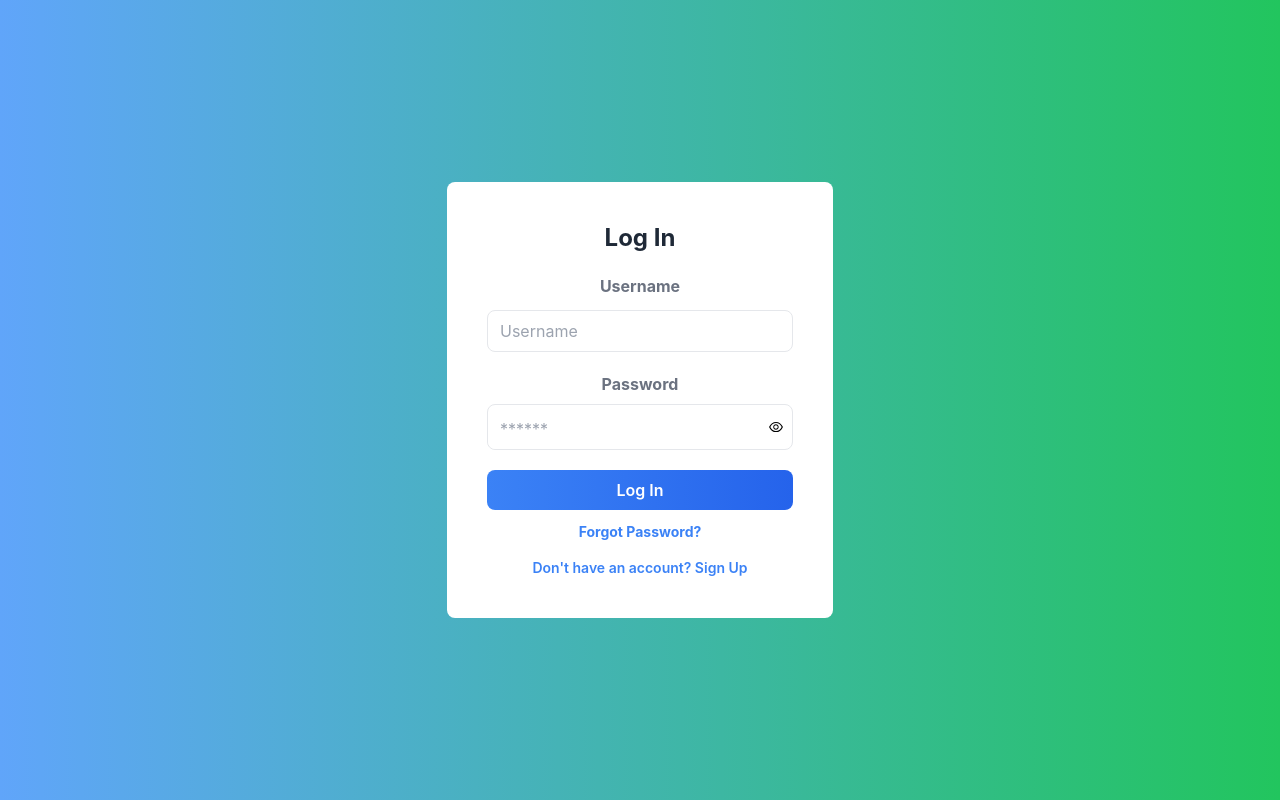
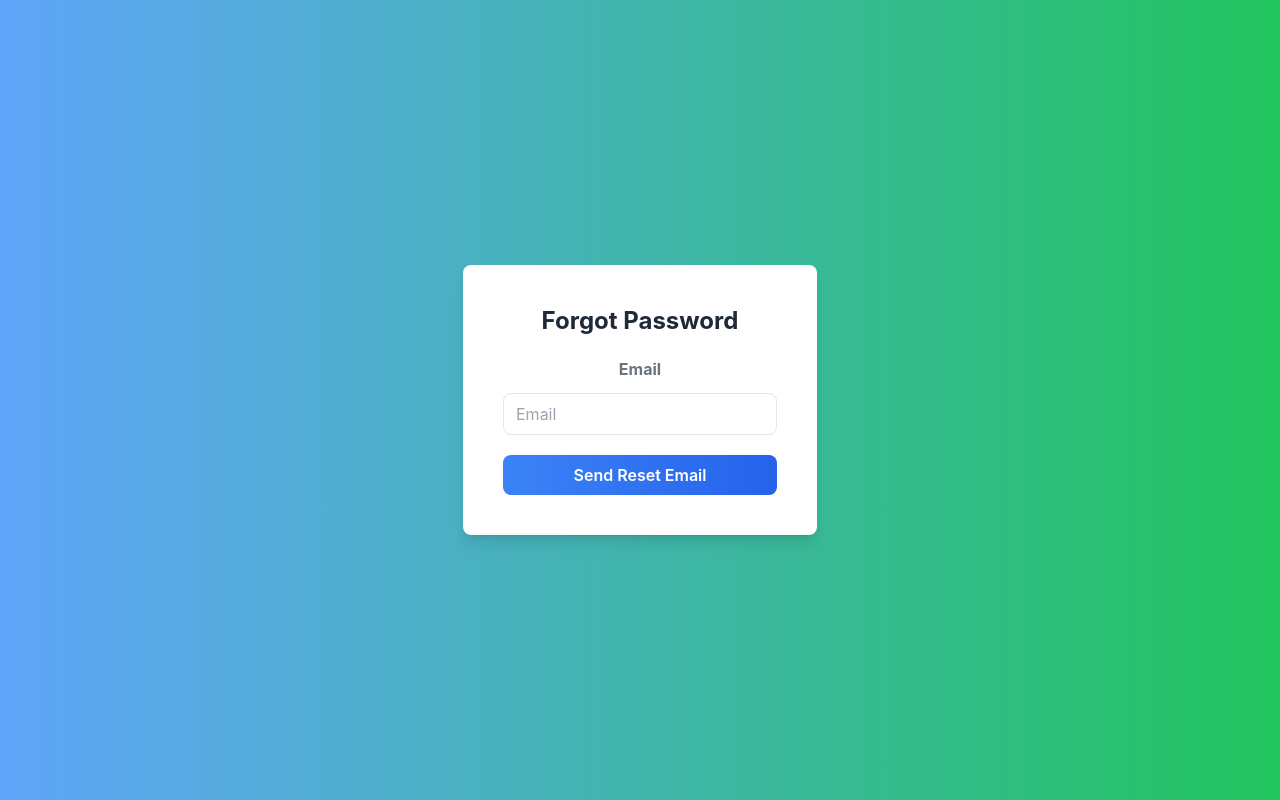
Before and after one commit to Bogdan-Oprisiu/amigo-fe, a React (Create React App) app: page /ForgotPassword in a window 1280 px wide. Before the commit this address led to /Authentication. Built offline with nearby package versions, Linux system fonts and the light colour scheme.

Commit message:
Add ForgotPassword page

```diff
--- a/src/App.js
+++ b/src/App.js
@@ -1,22 +1,23 @@
 import './App.css';
-import { Route, Routes, useNavigate } from 'react-router-dom';
+import { Route, Routes, useNavigate, useLocation } from 'react-router-dom';
 import Authentication from './pages/Authentication';
 import { AuthContext } from './context/auth_context/AuthProvider'
 import { useContext, useEffect } from 'react';
 import Home from './pages/Home';
 import Profile from './pages/Profile';
 import Settings from './pages/Settings';
-import NavBar from './nav_bar/NavigationBar.js';
+import ForgotPassword from "./pages/ForgotPassword";
 
 function App() {
   const { auth } = useContext(AuthContext);
   const navigate = useNavigate();
+  const location = useLocation();
 
   console.log(auth);
 
   useEffect(() => {
     // If the user is not authenticated, navigate to the Authentication page
-    if (!auth || !auth.isAuthenticated) {
+    if (!auth || !auth.isAuthenticated && location.pathname !== '/ForgotPassword') {
       navigate('/Authentication');
     }
   }, [auth, navigate]);
@@ -25,6 +26,7 @@ function App() {
     <div className="App">
       <Routes>
         <Route path="/Authentication" element={<Authentication />} />
+        <Route path="/ForgotPassword" element={<ForgotPassword />} />
         {auth && auth.isAuthenticated && (
           <>
             <Route path="/" element={<Home />} />
--- a/src/components/LogIn.js
+++ b/src/components/LogIn.js
@@ -2,7 +2,7 @@ import React, { useState, useContext } from "react";
 import { AiOutlineEye, AiOutlineEyeInvisible } from 'react-icons/ai';
 
 import { AuthContext } from '../context/auth_context/AuthProvider';
-import { useNavigate } from 'react-router-dom';
+import { Link, useNavigate } from 'react-router-dom';
 
 const LogIn = ({ verifyData, handleToggleForm }) => {
     const [username, setUsername] = useState('');
@@ -69,10 +69,11 @@ const LogIn = ({ verifyData, handleToggleForm }) => {
                         onClick={handleSubmit}>
                         Log In
                     </button>
-                    <a href="#"
-                       className="inline-block align-baseline font-bold text-sm text-blue-500 hover:text-blue-800">
+                    <Link // Replace <a> tag with Link component
+                        to="/ForgotPassword" // Specify the path to the ForgotPassword page
+                        className="inline-block align-baseline font-bold text-sm text-blue-500 hover:text-blue-800">
                         Forgot Password?
-                    </a>
+                    </Link>
                     <button
                         onClick={handleToggleForm}
                         className="mt-4 text-sm text-blue-500 hover:text-blue-700 font-semibold">
--- /dev/null
+++ b/src/pages/ForgotPassword.js
@@ -0,0 +1,69 @@
+import React, { useState } from 'react';
+import { useNavigate, Link } from 'react-router-dom'; // Import Link
+
+const ForgotPassword = () => {
+    const [email, setEmail] = useState('');
+    const [isEmailSent, setIsEmailSent] = useState(false);
+    const [errorMessage, setErrorMessage] = useState('');
+    const navigate = useNavigate();
+
+    const handleSubmit = async (e) => {
+        e.preventDefault();
+        try {
+            // Send a request to your backend to initiate the password reset process
+            // For example, you might use an API endpoint like '/api/forgot-password'
+            // Pass the email entered by the user as part of the request
+            // If the request is successful, update state to show a success message
+            setIsEmailSent(true);
+        } catch (error) {
+            // If an error occurs, update state to display an error message to the user
+            setErrorMessage('Failed to send password reset email. Please try again.');
+        }
+    };
+
+    return (
+        <div className="flex h-screen items-center justify-center bg-gradient-to-r from-blue-400 to-green-500">
+            <form className="bg-white p-10 rounded-lg shadow-lg">
+                <h2 className="text-2xl font-bold mb-5 text-gray-800 text-center">Forgot Password</h2>
+                {!isEmailSent ? (
+                    <>
+                        <div className="mb-5">
+                            <label htmlFor="email" className="block mb-2 font-bold text-gray-500">Email</label>
+                            <input
+                                type="email"
+                                id="email"
+                                placeholder="Email"
+                                className="w-full border rounded-lg px-3 py-2 mt-1 text-gray-700 focus:outline-none focus:shadow-outline"
+                                value={email}
+                                onChange={(e) => setEmail(e.target.value)}
+                            />
+                        </div>
+                        <div className="flex justify-center">
+                            <button
+                                className="w-full bg-gradient-to-r from-blue-500 to-blue-600 text-white py-2 rounded-lg font-semibold hover:from-blue-600 hover:to-blue-700 focus:outline-none focus:shadow-outline"
+                                type="submit"
+                                onClick={handleSubmit}
+                            >
+                                Send Reset Email
+                            </button>
+                        </div>
+                    </>
+                ) : (
+                    <div className="text-center">
+                        <p className="text-gray-700 mb-3">An email with instructions to reset your password has been sent to {email}.</p>
+                        {/* Use a Link component to navigate to the authentication page */}
+                        <Link
+                            to="/authentication"
+                            className="text-blue-500 hover:text-blue-700 font-semibold"
+                        >
+                            Return to Log In
+                        </Link>
+                    </div>
+                )}
+                {errorMessage && <p className="text-red-500 text-sm mt-2">{errorMessage}</p>}
+            </form>
+        </div>
+    );
+};
+
+export default ForgotPassword;
--- a/tailwind.config.js
+++ b/tailwind.config.js
@@ -1,6 +1,6 @@
 /** @type {import('tailwindcss').Config} */
 module.exports = {
-  content: ["./src/**/*.{html,js,ts,tsx}"],
+  content: ["./src/**/*.{html,js,jsx,ts,tsx}"],
   theme: {
     extend: {
       colors: {
```
Also changed, not shown: src/pages/Authentication.js (+0 -14 lines).
